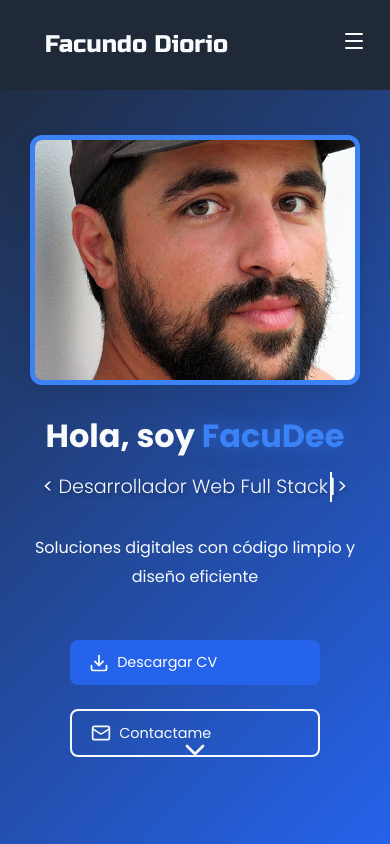
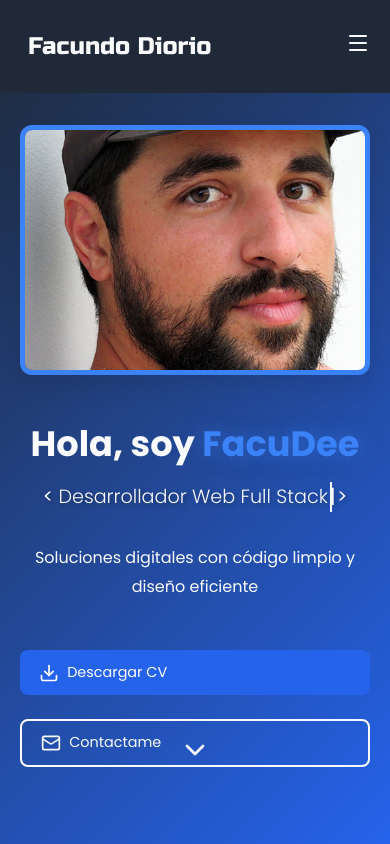
Before and after one commit to FacuDee/PortfolioPersonal, a React (Vite) app: page / in a window 390 px wide. Shown: the top 844 px of the page. Built offline with nearby package versions, Linux system fonts and the light colour scheme.

Commit message:
cambio estilos, mejoras detalles responsive

```diff
--- a/src/App.css
+++ b/src/App.css
@@ -1,8 +1,13 @@
 .App {
   min-height: 100vh;
   width: 100%;
+  max-width: 100%;
+  overflow-x: hidden;
 }
 
 main {
   padding-top: 0;
+  width: 100%;
+  max-width: 100%;
+  overflow-x: hidden;
 }
--- a/src/components/layout/Navbar.css
+++ b/src/components/layout/Navbar.css
@@ -15,12 +15,14 @@
 }
 
 .navbar-content {
+  width: 100%;
   display: flex;
   align-items: center;
   justify-content: space-between;
 }
 
 .navbar-brand {
+  padding: 1rem;
   font-family: "Russo One", sans-serif;
   font-size: 1.5rem;
   color: var(--light-color);
--- a/src/components/sections/Hero.css
+++ b/src/components/sections/Hero.css
@@ -28,6 +28,7 @@
 }
 
 .hero-img {
+  margin: 2rem;
   width: 100%;
   height: 100%;
   object-fit: cover;
@@ -48,7 +49,7 @@
 }
 
 .hero-text h1 {
-  font-size: clamp(2.5rem, 5vw, 4rem);
+  font-size: clamp(2.2rem, 4vw, 4rem);
   margin-bottom: 1rem;
   font-weight: 700;
   line-height: 1.2;
@@ -60,7 +61,7 @@
 }
 
 .typewriter-container {
-  font-size: clamp(1.2rem, 3vw, 2rem);
+  font-size: clamp(1.2rem, 2vw, 1.75rem);
   margin-bottom: 2rem;
   font-weight: 400;
   text-shadow: 2px 2px 4px rgba(0, 0, 0, 0.3);
@@ -70,7 +71,7 @@
 .typewriter {
   color: var(--light-color);
   font-weight: lighter;
-  font-size: clamp(1.2rem, 3vw, 2rem);
+  font-size: clamp(1.2rem, 2vw, 1.75rem);
 }
 
 .cursor {
@@ -91,7 +92,7 @@
 }
 
 .hero-description {
-  font-size: 1.2rem;
+  font-size: clamp(1rem, 1.5vw, 1.2rem);
   margin-bottom: 3rem;
   line-height: 1.8;
 }
@@ -158,18 +159,6 @@
     padding: 6rem 0 3rem;
   }
 
-  .hero-text h1 {
-    font-size: 2.5rem;
-  }
-
-  .typewriter-container {
-    font-size: 1.4rem;
-  }
-
-  .hero-description {
-    font-size: 1.1rem;
-  }
-
   .hero-buttons {
     justify-content: center;
     flex-direction: column;
@@ -183,19 +172,32 @@
 }
 
 @media (max-width: 480px) {
+  .hero-section {
+    padding: 5rem 0 3rem;
+    overflow-x: hidden;
+  }
+
+  .hero-content {
+    padding: 0 0.5rem;
+  }
+
+  .hero-img-container {
+    width: 100%;
+    padding: 0;
+  }
+
   .hero-img {
     height: 250px;
+    margin: 1rem 0;
+    width: 100%;
   }
 
-  .hero-text h1 {
-    font-size: 2rem;
+  .hero-buttons {
+    width: 100%;
   }
 
-  .typewriter-container {
-    font-size: 1.2rem;
-  }
-
-  .hero-description {
-    font-size: 1rem;
+  .hero-buttons .btn {
+    width: 100%;
+    max-width: 100%;
   }
 }
--- a/src/index.css
+++ b/src/index.css
@@ -38,12 +38,15 @@
 
 html {
   width: 100%;
+  max-width: 100%;
   height: 100%;
   scroll-behavior: smooth;
+  overflow-x: hidden;
 }
 
 body {
   width: 100%;
+  max-width: 100%;
   min-height: 100vh;
   margin: 0;
   padding: 0;
@@ -56,7 +59,9 @@ body {
 
 #root {
   width: 100%;
+  max-width: 100%;
   min-height: 100vh;
+  overflow-x: hidden;
 }
 
 /* Scrollbar customization */
@@ -269,6 +274,7 @@ body {
 @media (max-width: 768px) {
   .container {
     padding: 0 1rem;
+    max-width: 100%;
   }
 
   .section {
@@ -295,6 +301,11 @@ body {
 }
 
 @media (max-width: 480px) {
+  .container {
+    padding: 0 0.75rem;
+    max-width: 100%;
+  }
+
   .section-header h2 {
     font-size: 1.8rem;
   }
```
